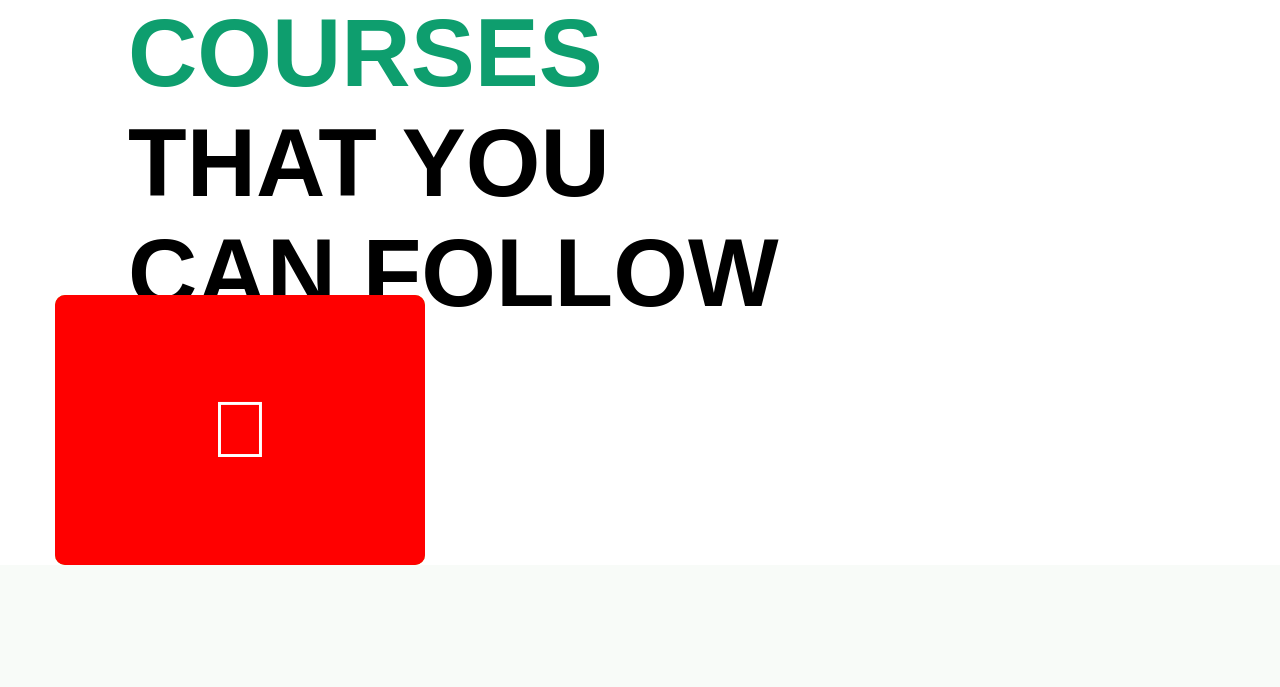
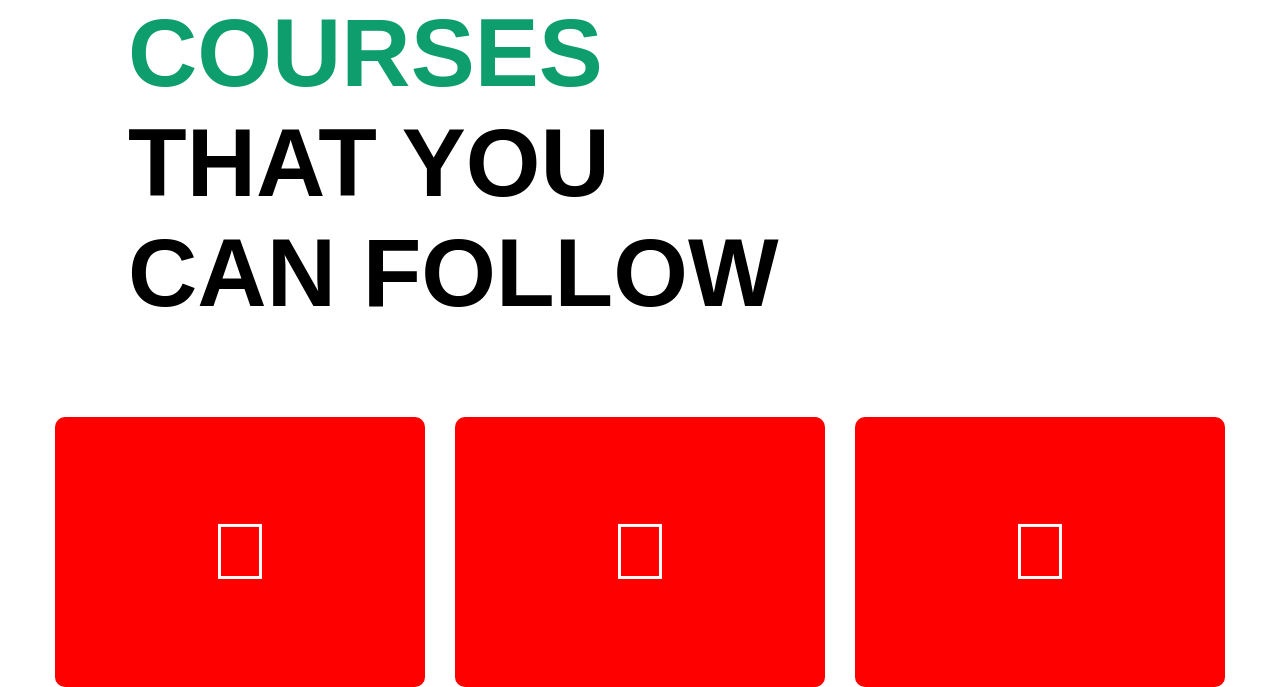
Before and after one commit to dula2000/Main-Project, a PHP site: page /Innovationcreativity.html in a window 1280 px wide. Shown: the part 2378-3065 px from the top of the page. Before the commit the page ends 2943 px from the top, so only its background shows below. Run offline with PHP 8.4, Linux system fonts and the light colour scheme.

Commit message:
Problem solved
solved the box problem.... have to add some styles and change the box information in the SGM

```diff
--- a/Innovationcreativity.css
+++ b/Innovationcreativity.css
@@ -166,7 +166,7 @@ section{
     top: 1000%;  /*change the box top position*/
     width: calc(400px - 30px);     /* if need, please change this px to the %  */
     height: calc(300px - 30px);
-    background: rgb(177, 177, 51); /*color of the box background*/
+    background: rgb(240, 240, 233); /*color of the box background*/
     float: left;
     margin: 15px;
     box-sizing: border-box;
--- a/Innovationcreativity.html
+++ b/Innovationcreativity.html
@@ -94,7 +94,7 @@
                        <p>Creativity and Innovation Training Course covers creative thinking and problem solving methods that generate new ideas and solve problems.</p>
 
                           <button class="bb"> <a href="https://www.tonex.com/training-courses/creativity-and-innovation-training/" target="blank"><span class="span2"> Read More </span></a> </button>
-                 </div>
+
 
                 </div>
         </div>
@@ -105,7 +105,7 @@
                       <h3>Edx</h3>
                       <p>Business innovation is nothing without great ideas. It requires a steady hand to manage the creative process and move it forward in a productive way</p>
                       <button class="bb"> <a href="https://www.edx.org/course/innovation-and-creativity-management" target="blank"><span class="span2"> Read More </span></a> </button>
-             </div>
+
                  </div>
         </div>
 
@@ -115,7 +115,7 @@
                      <h3>Coursera</h3>
                      <p>Our lives are being disrupted by pandemics, global warming, wars, political chaos, and technological innovations.</p>
                      <button class="bb"> <a href="https://www.coursera.org/learn/creativity-innovation" target="blank"><span class="span2"> Read More </span></a> </button>
-            </div>
+
                 </div>
        </div>
 
```
Lines whose indentation alone changed are shown as unchanged.
